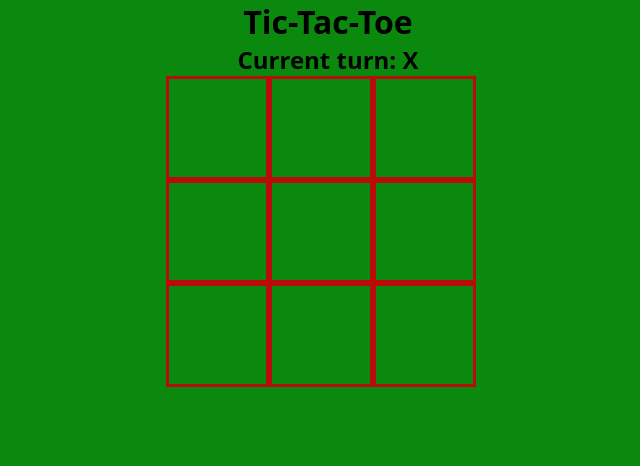
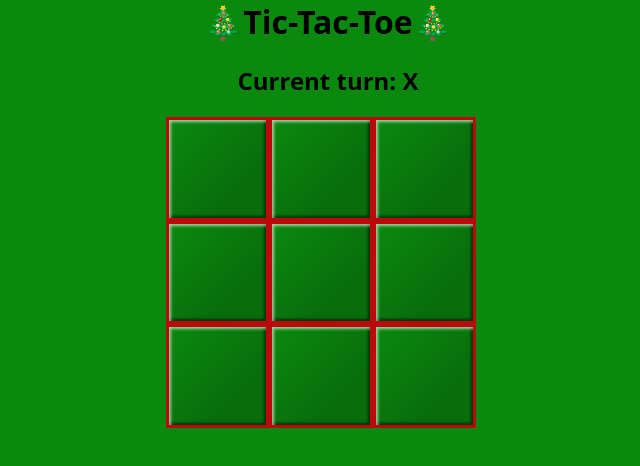
Before and after one commit to sambow7/tic-tac-toe-lab, a plain HTML site: page index.html in a window 1280 px wide. Shown: the whole page, without its empty margins (312-952 px from the left). Drawn offline with Linux system fonts and the light colour scheme.

Commit message:
css style update

```diff
--- a/css/style.css
+++ b/css/style.css
@@ -10,6 +10,8 @@ body {
   flex-wrap: wrap;
   width: 325px;
   margin: auto;
+  cursor: pointer;
+
 }
 
 .sqr {
@@ -18,23 +20,36 @@ body {
   border: 3px solid rgb(187, 10, 10);
   font-size: 64px;
   text-align: center;
+  background-image: linear-gradient(
+    to top left,
+    rgba(0, 0, 0, 0.2),
+    rgba(0, 0, 0, 0.2) 30%,
+    rgba(0, 0, 0, 0)
+  );
+  box-shadow:
+    inset 2px 2px 3px rgba(255, 255, 255, 0.6),
+    inset -2px -2px 3px rgba(0, 0, 0, 0.6);
 }
 
+.sqr:hover {
+  background-color: red;
+}
 h1 {
   text-align: center;
-  margin: auto;
+  margin-top: auto;
 }
 
 h2 {
   text-align: center;
-  margin: auto;
+  margin-top: auto;
 }
 
 #reset {
   color: rgb(187, 10, 10);
   background-color: darkgreen;
   display: flex;
-  border-radius: 15px 50px;
-  margin: auto;
+  border-radius: 50px 50px;
+  margin-top: 2em;
+  margin-left: 11em;
 
 }
--- a/index.html
+++ b/index.html
@@ -8,7 +8,7 @@
   <title>Tic-Tac-Toe</title>
 </head>
 <body>
-  <h1>Tic-Tac-Toe</h1>
+  <h1>🎄Tic-Tac-Toe🎄</h1>
   <h2 id="message">Message</h2>
 
   <section class="board">
```
